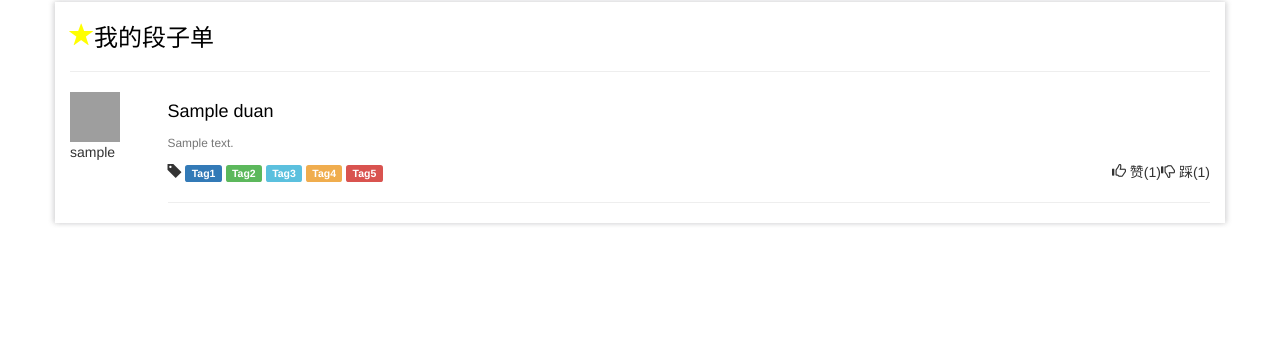
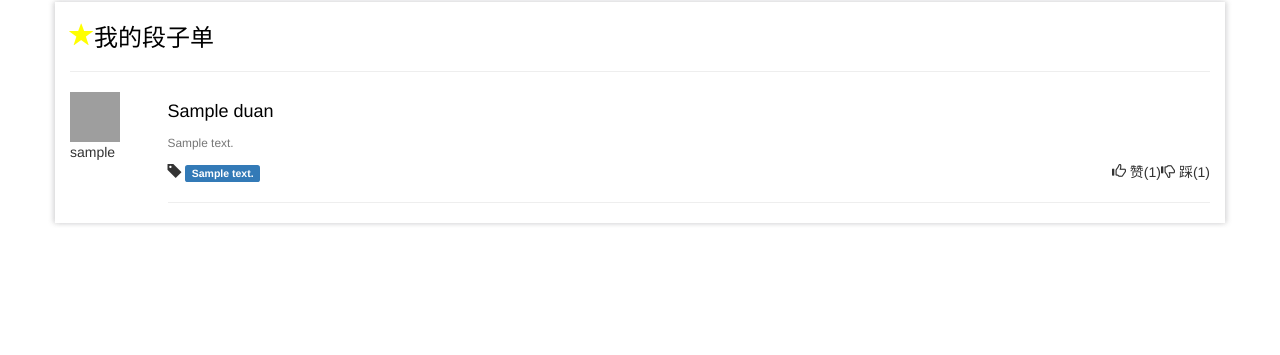
Before and after one commit to CloudDuanOrganization/CloudDuan, a Django app: page /userUnit/userCollection/ in a window 1280 px wide. Shown: the part 68-423 px from the top of the page. Run offline with Django 3.2, Linux system fonts and the light colour scheme; a user stored in the database is signed in; tables that the repository leaves empty hold one stand-in row (values such as "Sample post"); some libraries are stand-ins or nearby versions; grey boxes are pictures that could not be loaded.

Commit message:
这真的是最后最后一次标签的工作

```diff
--- a/CloudDuan/templates/collection.html
+++ b/CloudDuan/templates/collection.html
@@ -110,11 +110,19 @@
                 <h4><a class="duanlink" href="{% url 'duanView' i.id %}">{{ i.title }}</a></h4>
                 <p> <small class="text-muted">{{ i.pureContent }}</small></p>
                 <p><span class="glyphicon glyphicon-tag"></span>
-                    <span class="label label-primary">Tag1</span>
-                    <span class="label label-success">Tag2</span>
-                    <span class="label label-info">Tag3</span>
-                    <span class="label label-warning">Tag4</span>
-                    <span class="label label-danger">Tag5</span>
+                    {% for l in i.label.all%}
+                    {%if l.colour == 1 %}
+                    <span class="label label-primary">{{l.text}}</span>
+                    {%elif l.colour == 2 %}
+                    <span class="label label-success">{{l.text}}</span>
+                    {%elif l.colour == 3 %}
+                    <span class="label label-info">{{l.text}}</span>
+                    {%elif l.colour == 4 %}
+                    <span class="label label-warning">{{l.text}}</span>
+                    {%elif l.colour == 5 %}
+                    <span class="label label-danger">{{l.text}}</span>
+                    {%endif%}
+                    {%endfor%}
                     <span style="float:right;"><span class="glyphicon glyphicon-thumbs-down "> </span>&nbsp;踩({{ i.down }})</span>
                     <span style="float:right;"><span class="glyphicon glyphicon-thumbs-up " > </span>&nbsp;赞({{ i.up }})</span>
                 </p>
--- a/CloudDuan/templates/signin.html
+++ b/CloudDuan/templates/signin.html
@@ -14,7 +14,7 @@
 </head>
 
 <body>
-
+    <!-- 分tab标签 -->
     <div id="myTabContent" class="tab-content">
         <ul id="myTab" class="nav nav-pills">
             <li class="active">
@@ -24,7 +24,7 @@
                 <a href="#register" data-toggle="tab">注册</a>
             </li>
         </ul>
-
+    <!-- 登陆的表单 -->
         <div class="container tab-pane fade in active" id="login">
             <form name="LoginForm" class="form-signin">
                 <label for="inputUserName" class="sr-only">用户名</label>
@@ -56,7 +56,7 @@
             </form>
         </div>
 
-
+        <!-- 注册的表单 -->
         <div class="container tab-pane fade" id="register">
             <form name="RegisterForm" class="form-signin" >
                 <label for="inputUserName" class="sr-only">用户名</label>
```
